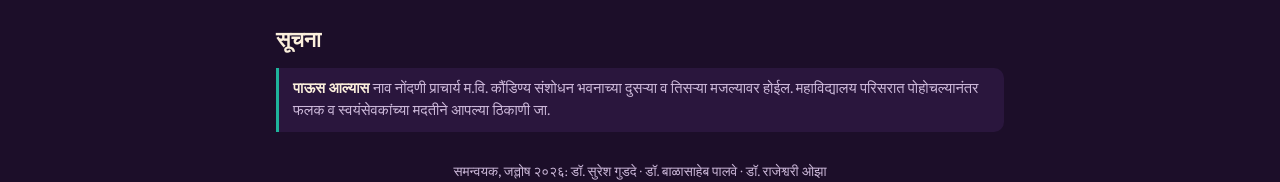
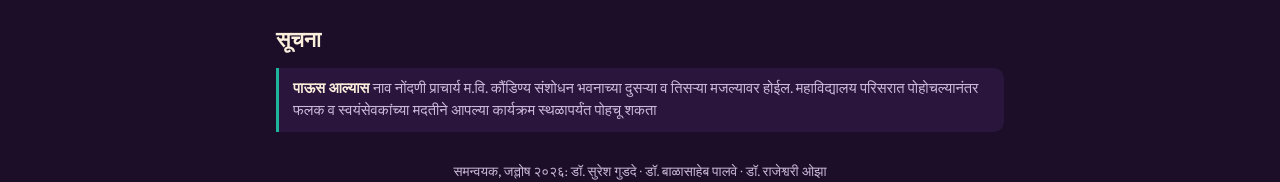
Before and after one commit to sangamnerqc/jallosh_2026, a plain HTML site: page index.html in a window 1280 px wide. Shown: the part 1205-1387 px from the top of the page. Drawn offline with Linux system fonts and the light colour scheme.

Commit message:
Modify registration note for rain conditions
Updated registration note for clarity and added details.

```diff
--- a/index.html
+++ b/index.html
@@ -275,7 +275,7 @@ tr:last-child td{border-bottom:0}
     <div class="cats" id="cats"></div>
 
     <div class="sec-h"><h2 data-mr="सूचना" data-en="Good to know"></h2></div>
-    <div class="note" data-mr="<b>पाऊस आल्यास</b> नाव नोंदणी प्राचार्य म.वि. कौंडिण्य संशोधन भवनाच्या दुसऱ्या व तिसऱ्या मजल्यावर होईल. महाविद्यालय परिसरात पोहोचल्यानंतर फलक व स्वयंसेवकांच्या मदतीने आपल्या ठिकाणी जा." data-en="<b>If it rains,</b> registration moves to the 2nd &amp; 3rd floor of Principal M.V. Kaundinya Research Bhavan. Once inside the campus, follow the signboards and ask any volunteer for your venue."></div>
+    <div class="note" data-mr="<b>पाऊस आल्यास</b> नाव नोंदणी प्राचार्य म.वि. कौंडिण्य संशोधन भवनाच्या दुसऱ्या व तिसऱ्या मजल्यावर होईल. महाविद्यालय परिसरात पोहोचल्यानंतर फलक व स्वयंसेवकांच्या मदतीने आपल्या कार्यक्रम स्थळापर्यंत पोहचू शकता " data-en="<b>If it rains,</b> registration moves to the 2nd &amp; 3rd floor of Principal M.V. Kaundinya Research Bhavan. Once inside the campus, follow the signboards and ask any volunteer for your venue."></div>
 
     <div class="foot">
       <div data-mr="समन्वयक, जल्लोष २०२६: डॉ. सुरेश गुडदे · डॉ. बाळासाहेब पालवे · डॉ. राजेश्वरी ओझा" data-en="Coordinators, Jallosh 2026: Dr. Suresh Gudade · Dr. Balasaheb Palve · Dr. Rajeshwari Ojha"></div>
```
